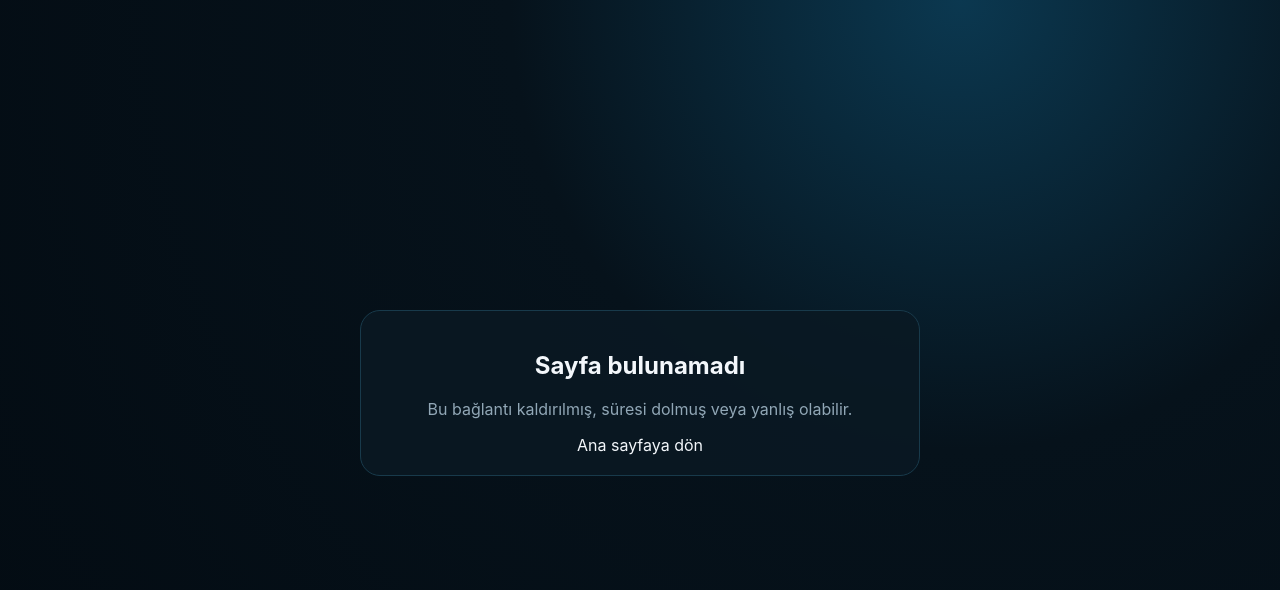
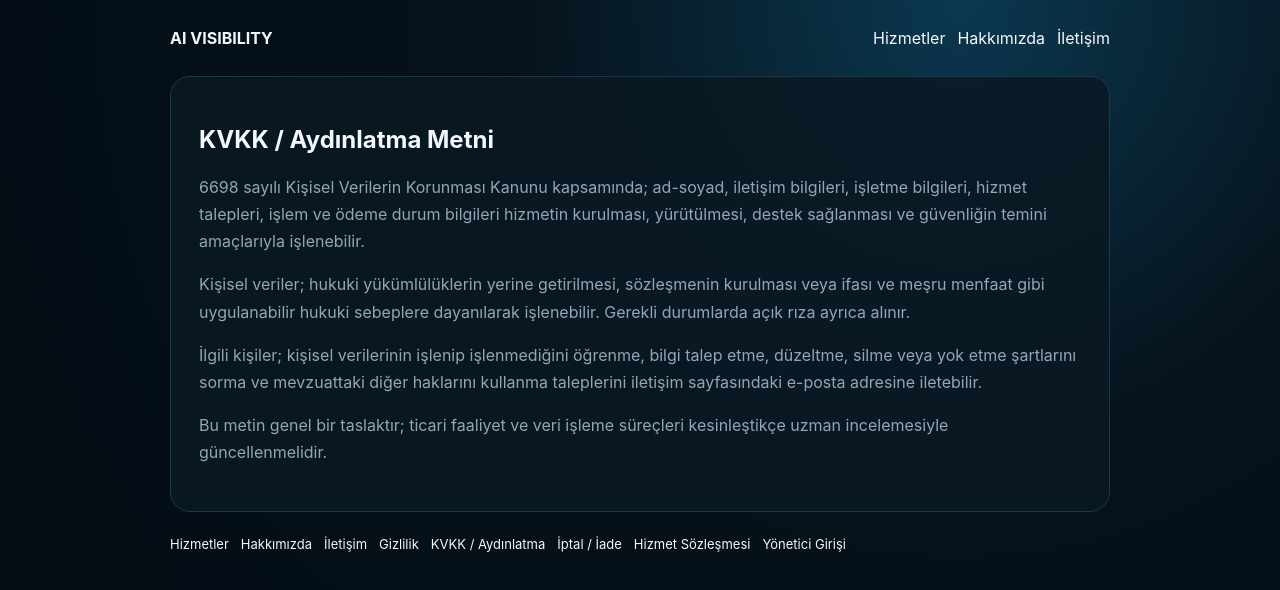
Before and after one commit to mehmetozan-5858/ai-visibility, a Next.js app: page /kvkk in a window 1280 px wide. Before the commit this address had no page. Shown: the top 590 px of the page. Built offline with nearby package versions, Linux system fonts and the light colour scheme.

Commit message:
Add public kvkk page

```diff
--- /dev/null
+++ b/app/kvkk/page.js
@@ -0,0 +1,8 @@
+import PublicPage from "../../components/PublicPage";
+export const metadata={title:"KVKK Aydınlatma Metni | AI Visibility"};
+export default function Page(){return <PublicPage title="KVKK / Aydınlatma Metni">
+  <p>6698 sayılı Kişisel Verilerin Korunması Kanunu kapsamında; ad-soyad, iletişim bilgileri, işletme bilgileri, hizmet talepleri, işlem ve ödeme durum bilgileri hizmetin kurulması, yürütülmesi, destek sağlanması ve güvenliğin temini amaçlarıyla işlenebilir.</p>
+  <p>Kişisel veriler; hukuki yükümlülüklerin yerine getirilmesi, sözleşmenin kurulması veya ifası ve meşru menfaat gibi uygulanabilir hukuki sebeplere dayanılarak işlenebilir. Gerekli durumlarda açık rıza ayrıca alınır.</p>
+  <p>İlgili kişiler; kişisel verilerinin işlenip işlenmediğini öğrenme, bilgi talep etme, düzeltme, silme veya yok etme şartlarını sorma ve mevzuattaki diğer haklarını kullanma taleplerini iletişim sayfasındaki e-posta adresine iletebilir.</p>
+  <p>Bu metin genel bir taslaktır; ticari faaliyet ve veri işleme süreçleri kesinleştikçe uzman incelemesiyle güncellenmelidir.</p>
+</PublicPage>}
```
